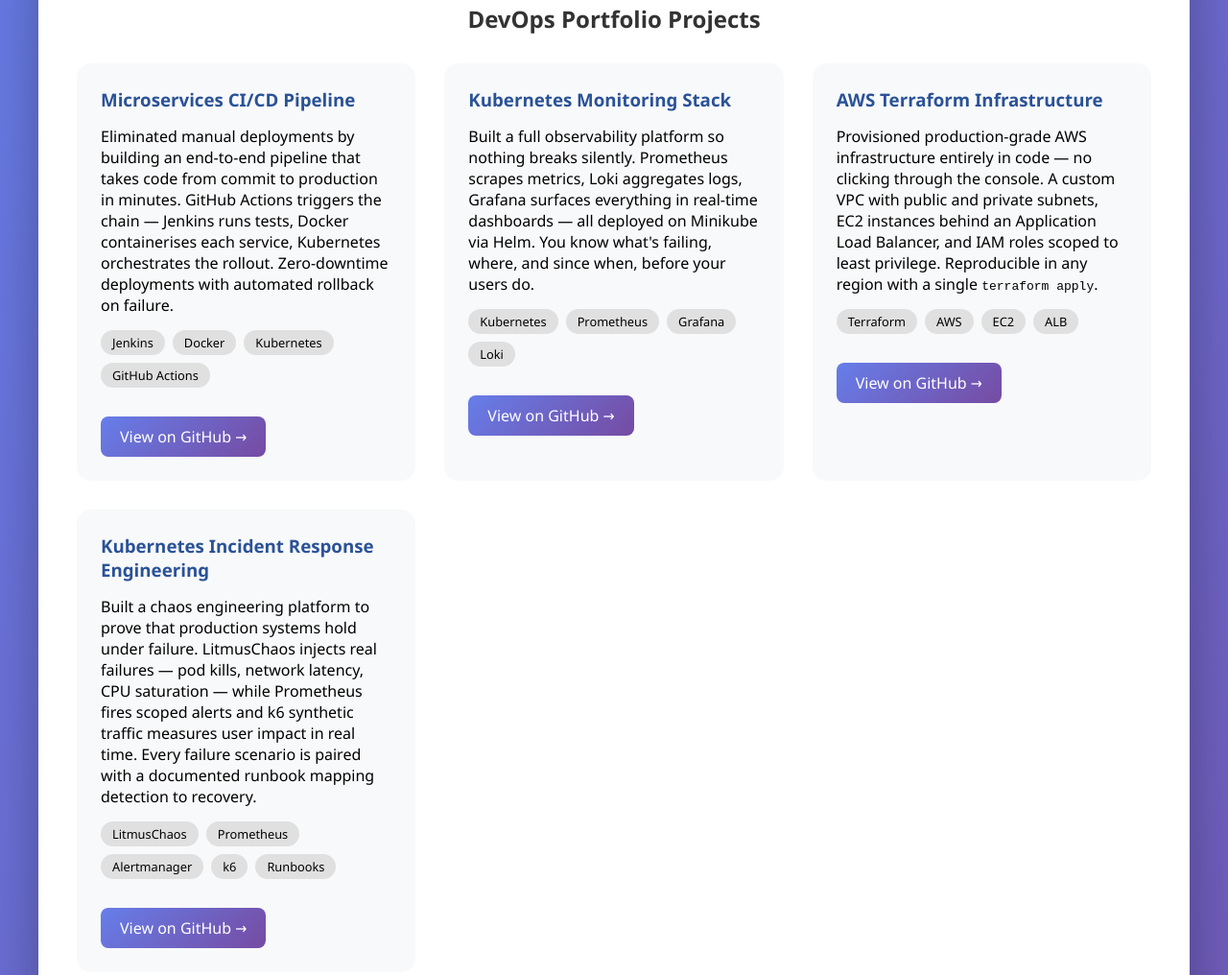
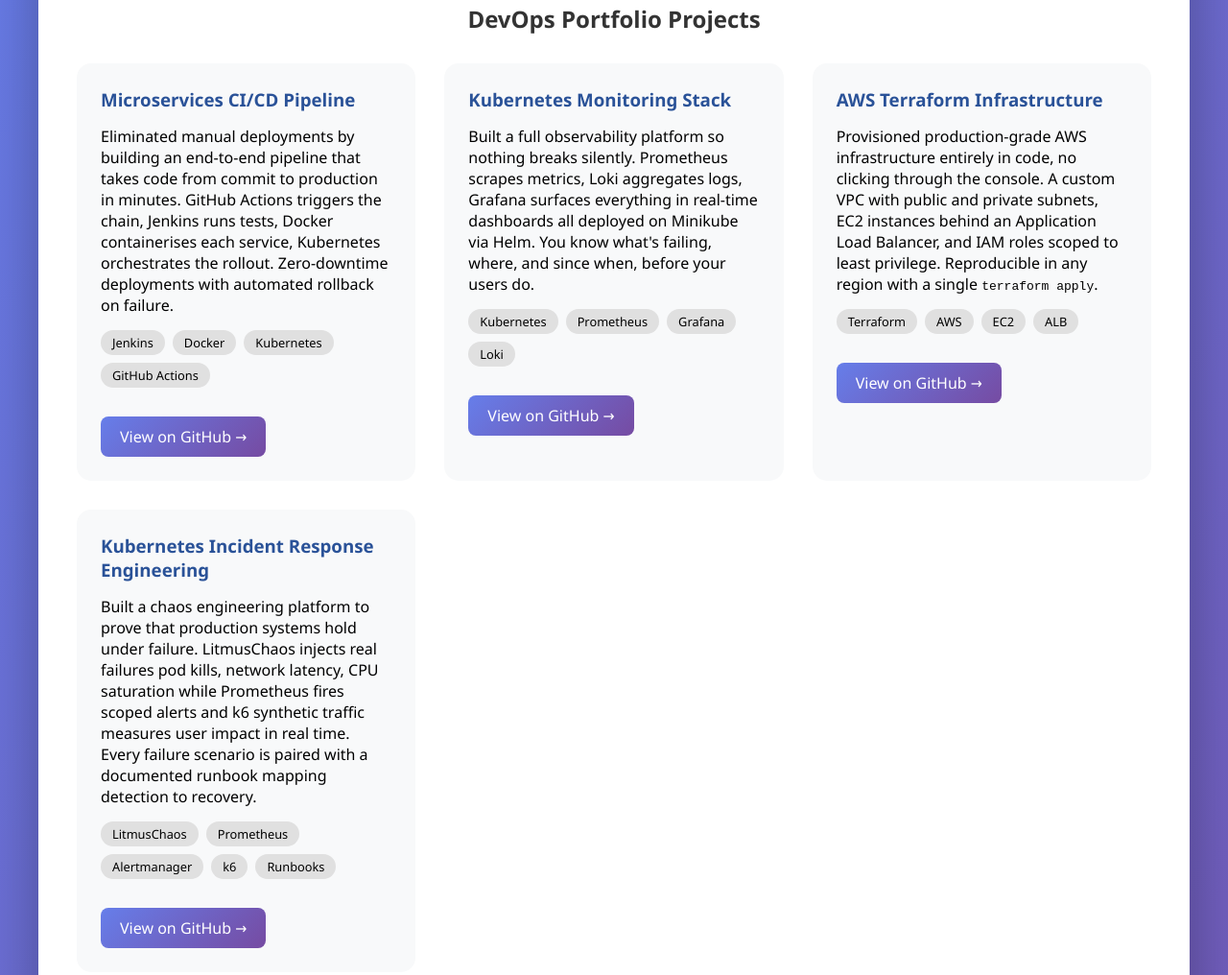
Before and after one commit to siro-devops/cicd-demo-app, a website: page index.html in a window 1280 px wide. Shown: the part 279-1295 px from the top of the page at 96% size. Drawn offline with Linux system fonts and the light colour scheme.

Commit message:
Refine project descriptions in index.html
Corrected punctuation and improved sentence structure in project descriptions.

```diff
--- a/index.html
+++ b/index.html
@@ -24,7 +24,7 @@
             <div class="project-grid">
                 <div class="project-card">
                     <h3> Microservices CI/CD Pipeline</h3>
-                    <p>Eliminated manual deployments by building an end-to-end pipeline that takes code from commit to production in minutes. GitHub Actions triggers the chain — Jenkins runs tests, Docker containerises each service, Kubernetes orchestrates the rollout. Zero-downtime deployments with automated rollback on failure.</p>
+                    <p>Eliminated manual deployments by building an end-to-end pipeline that takes code from commit to production in minutes. GitHub Actions triggers the chain, Jenkins runs tests, Docker containerises each service, Kubernetes orchestrates the rollout. Zero-downtime deployments with automated rollback on failure.</p>
                     <div class="tech-stack">
                         <span>Jenkins</span>
                         <span>Docker</span>
@@ -36,7 +36,7 @@
 
                 <div class="project-card">
                     <h3> Kubernetes Monitoring Stack</h3>
-                    <p>Built a full observability platform so nothing breaks silently. Prometheus scrapes metrics, Loki aggregates logs, Grafana surfaces everything in real-time dashboards — all deployed on Minikube via Helm. You know what's failing, where, and since when, before your users do.</p>
+                    <p>Built a full observability platform so nothing breaks silently. Prometheus scrapes metrics, Loki aggregates logs, Grafana surfaces everything in real-time dashboards all deployed on Minikube via Helm. You know what's failing, where, and since when, before your users do.</p>
                     <div class="tech-stack">
                         <span>Kubernetes</span>
                         <span>Prometheus</span>
@@ -48,7 +48,7 @@
 
                 <div class="project-card">
                     <h3> AWS Terraform Infrastructure</h3>
-                    <p>Provisioned production-grade AWS infrastructure entirely in code — no clicking through the console. A custom VPC with public and private subnets, EC2 instances behind an Application Load Balancer, and IAM roles scoped to least privilege. Reproducible in any region with a single <code>terraform apply</code>.</p>
+                    <p>Provisioned production-grade AWS infrastructure entirely in code, no clicking through the console. A custom VPC with public and private subnets, EC2 instances behind an Application Load Balancer, and IAM roles scoped to least privilege. Reproducible in any region with a single <code>terraform apply</code>.</p>
                     <div class="tech-stack">
                         <span>Terraform</span>
                         <span>AWS</span>
@@ -60,7 +60,7 @@
 
                 <div class="project-card">
                     <h3> Kubernetes Incident Response Engineering</h3>
-                    <p>Built a chaos engineering platform to prove that production systems hold under failure. LitmusChaos injects real failures — pod kills, network latency, CPU saturation — while Prometheus fires scoped alerts and k6 synthetic traffic measures user impact in real time. Every failure scenario is paired with a documented runbook mapping detection to recovery.</p>
+                    <p>Built a chaos engineering platform to prove that production systems hold under failure. LitmusChaos injects real failures pod kills, network latency, CPU saturation while Prometheus fires scoped alerts and k6 synthetic traffic measures user impact in real time. Every failure scenario is paired with a documented runbook mapping detection to recovery.</p>
                     <div class="tech-stack">
                         <span>LitmusChaos</span>
                         <span>Prometheus</span>
```
